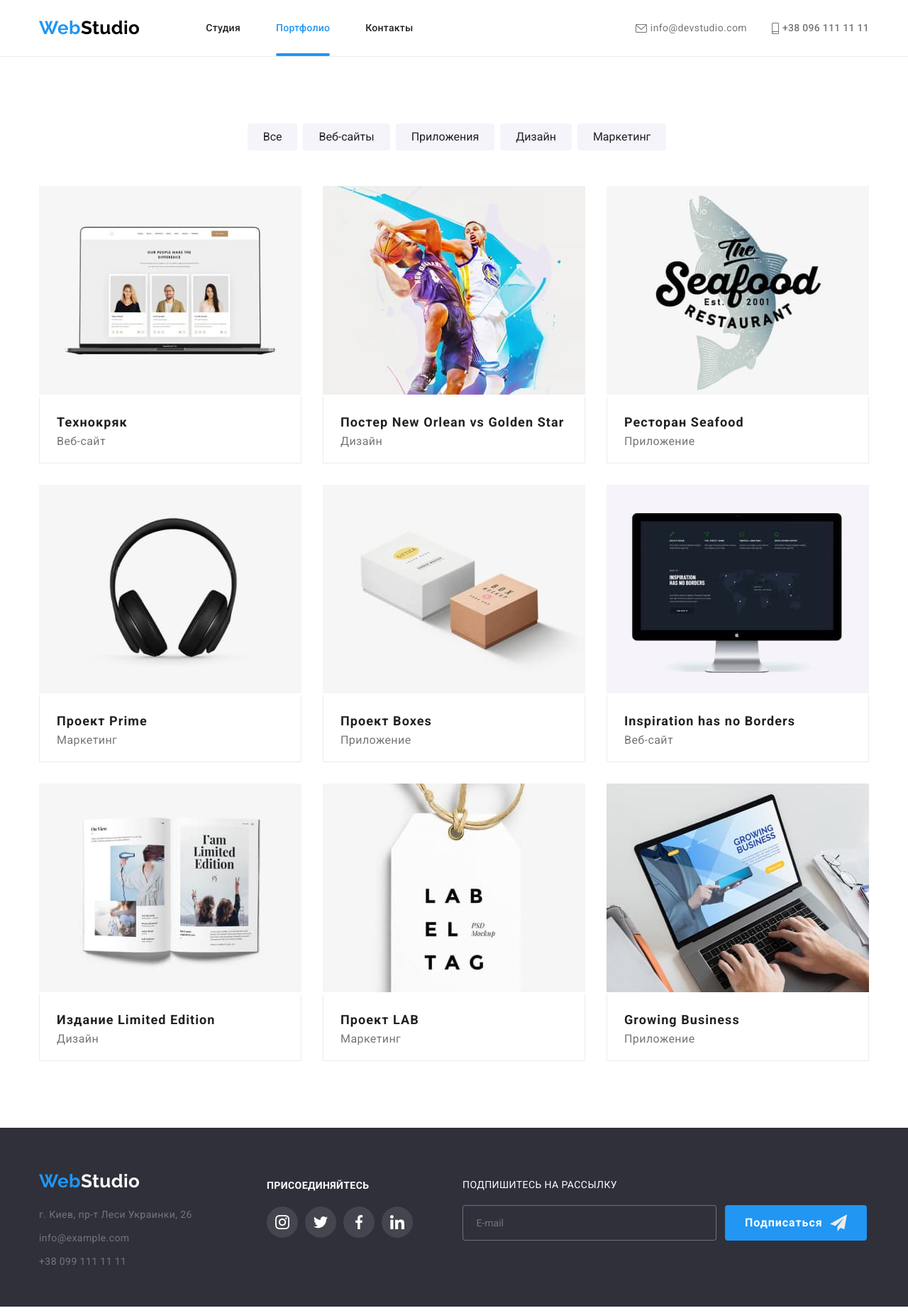
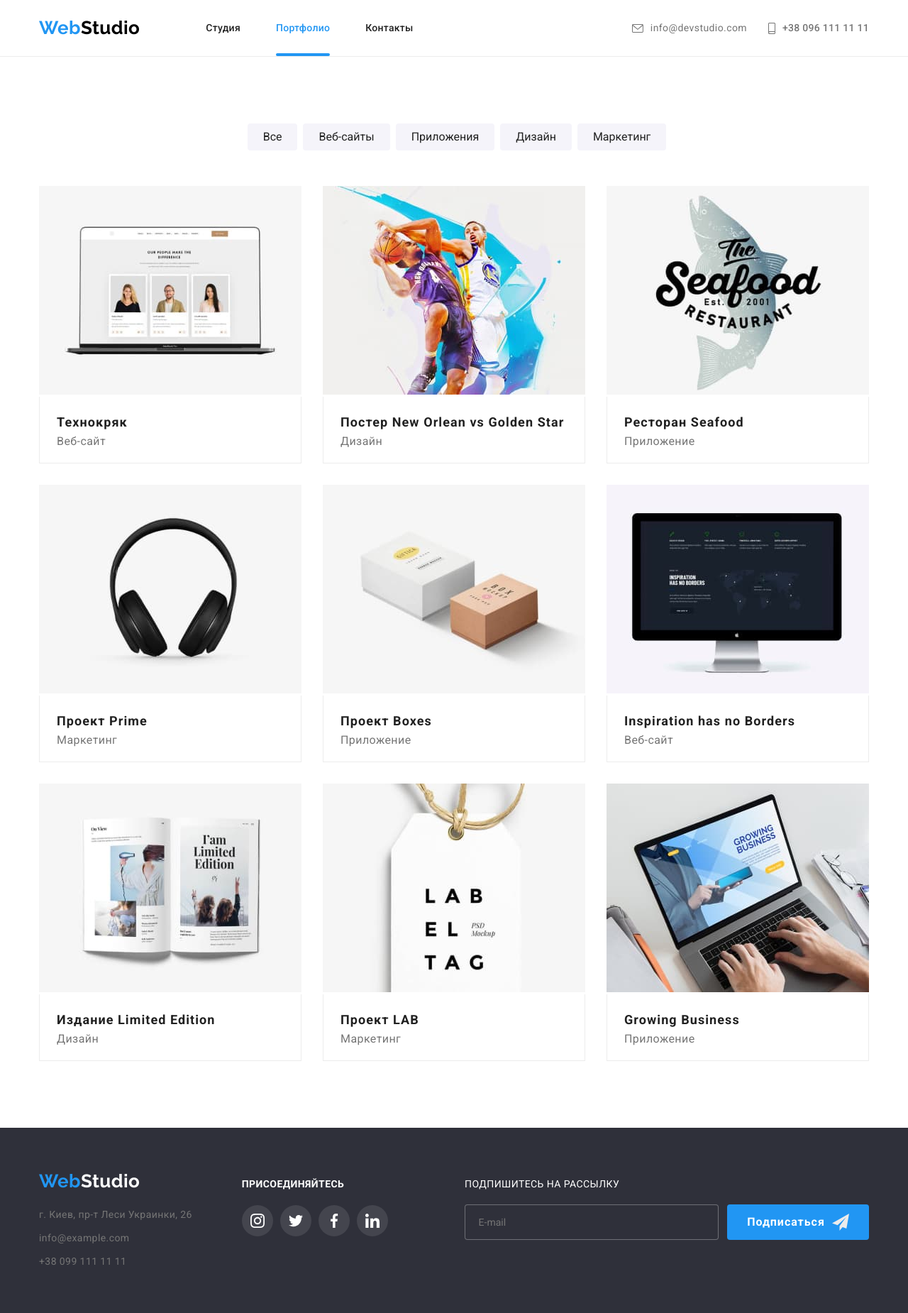
Before and after one commit to Sergiogoit/goit-markup-hw-06, a plain HTML site: page portfolio.html in a window 1280 px wide. Shown: the whole page at 71% size. Drawn offline with nearby package versions, Linux system fonts and the light colour scheme.

Commit message:
Добавляет исправления

```diff
--- a/css/styles.css
+++ b/css/styles.css
@@ -124,14 +124,12 @@ a {
   border-radius: 2px;
   background-color: var(--heder-link-color);
 }
-
 .link-accent:hover::after {
   /* прозрачность */
   opacity: 1;
   /* на сколько растянуться 1 это-100% ширины */
   transform: scaleX(1);
 }
-
 /* Стилизация хедера контакты */
 .tel-link {
   line-height: 1.14;
@@ -153,10 +151,10 @@ a {
   transition: background-color 250ms, cubic-bezier(0.4, 0, 0.2, 1) 250ms;
 }
 .contact-icon-envelope {
-  width: 26px;
+  margin-right: 10px;
 }
 .contact-icon-smartphone {
-  width: 20px;
+  margin-right: 10px;
 }
 
 /* Псевдоэлементы ссылок */
@@ -290,7 +288,6 @@ a {
 .qualitie {
   padding-bottom: 0px;
 }
-
 .li-content {
   width: 270px;
 }
@@ -311,7 +308,6 @@ a {
   margin-bottom: 50px;
   text-align: center;
 }
-
 .section-worck .li-worck + .li-worck {
   margin-left: 30px;
 }
@@ -324,7 +320,6 @@ a {
   background-color: var(--worck-card-color);
   transform: translatey(223px);
 }
-
 .section-worck {
   display: flex;
   justify-content: space-between;
@@ -423,38 +418,21 @@ img {
   transition: background-color 250ms, cubic-bezier(0.4, 0, 0.2, 1) 250ms;
 }
 .footer-contact-box {
-  width: 231px;
-  height: 132px;
-  margin-top: 60px;
-  margin-bottom: 60px;
-  margin-left: 0;
-  margin-right: 90px;
-}
-.footer-contact-icon {
-  width: 206px;
-  height: 80px;
-  margin-top: 72px;
   margin-right: 70px;
 }
 .footer {
-  /* padding-top: 60px;
-  padding-bottom: 60px; */
-  margin-left: 0;
-  margin-right: 0px;
-  max-width: 1600px;
-  height: 252px;
+  padding-top: 60px;
+  padding-bottom: 60px;
   background-color: var(--section1-background-color);
-  display: flex;
-  align-items: baseline;
 }
 .adress {
   width: 231px;
   height: 81px;
   padding-bottom: 60px;
 }
-
 .nav-foot {
   display: flex;
+  align-items: baseline;
 }
 
 /* Вторая страница */
@@ -622,11 +600,6 @@ img {
   width: 206px;
   height: 44px;
   margin-top: 20px;
-  /* margin-right: auto;
-  margin-left: auto;
-  ;
-  margin-bottom: 30px;
-  */
   justify-content: space-between;
 }
 .soc-icon {
@@ -636,9 +609,7 @@ img {
   margin-top: 16px;
   margin-right: auto;
   margin-left: auto;
-
   margin-bottom: 30px;
-
   justify-content: space-between;
 }
 
@@ -646,7 +617,6 @@ img {
   width: 44px;
   height: 44px;
   border-radius: 50%;
-
   display: flex;
 }
 .instagram {
@@ -671,11 +641,7 @@ img {
 .soc-icon-footer {
   display: flex;
   justify-content: center;
-  /* margin-bottom: 84px;
-  margin-left: -394px;
-  margin-top: -145px; */
 }
-
 .soc-linc-footer:nth-child(4n + 1) {
   margin-left: 0px;
 }
@@ -738,17 +704,13 @@ img {
   box-shadow: 0px 2px 1px 0px rgba(0, 0, 0, 0.2),
     0px 1px 1px 0px rgba(0, 0, 0, 0.14), 0px 1px 3px 0px rgba(0, 0, 0, 0.12);
   background-color: var(--body-color);
-  /* border: none; */
-  /* border-style: solid; */
   border-color: var(--circle-coloir);
   border-radius: 50%;
   border-width: 1px;
   padding: 0;
-  /* background-image: url("../img/symbol-defs.svg#icon-close-black"); */
   background-repeat: no-repeat;
   background-position: center;
   /* смещение иконки при ховере */
-  /* transform: translateY(-300px); */
   transform: translateX(241px);
   margin-top: 8px;
 }
@@ -765,12 +727,7 @@ img {
   cursor: pointer;
 }
 .mail-form {
-  width: 570px;
-  height: 86px;
-  margin-top: 72px;
-  /* outline: 1px solid red; */
-  /* display: flex;
-  flex-direction: column; */
+  margin-left: auto;
 }
 .input-mail {
   box-sizing: border-box;
@@ -779,10 +736,10 @@ img {
   background-color: var(--section1-background-color);
   padding-left: 15px;
   border-radius: 4px;
-  /* border-color: var(--border-color); */
   border: 1px solid var(--mail-border-color);
   margin-top: 20px;
   margin-right: 8px;
+  color: var(--body-color);
 }
 .mailing {
   font-family: Roboto;
@@ -848,13 +805,10 @@ img {
   left: 50%;
   min-height: 581px;
   min-width: 528px;
-  /* padding: 15px; */
   border-radius: 4px;
   box-shadow: 0px 4px 4px 0px rgba(0, 0, 0, 0.25);
   background-color: var(--body-color);
-  /* background-color: blue; */
   transform: translate(-50%, -50%) scale(1);
-
   transition: transform 250ms cubic-bezier(0.4, 0, 0.2, 1);
 }
 /*_____________________________________________ это состояние, когда окно показано */
@@ -863,14 +817,6 @@ img {
   height: 581px;
   padding: 0;
 }
-/* .reg-card {
-  width: 448px;
-  height: 342px;
-  margin-left: auto;
-  margin-right: auto;
-  display: flex;
-  flex-direction: column;
-} */
 .form-field {
   width: 528px;
   height: 58px;
@@ -880,20 +826,13 @@ img {
   margin-right: 0;
   margin-bottom: 10px;
   text-align: start;
-  /* border: 1px; */
   font-family: Roboto;
   font-style: Regular;
   font-size: 12px;
   line-height: 1.16;
   letter-spacing: 0.01em;
-  /* outline: 1px solid red; */
   color: var(--txt-color);
 }
-/* .form-field:hover,
-.form-field:focus {
-  fill: #2196f3;
-  transition: background-color 250ms, cubic-bezier(0.4, 0, 0.2, 1) 250ms;
-} */
 .form-box {
   outline: 1px solid var(--contact-border-color);
   width: 448px;
@@ -914,8 +853,6 @@ img {
 
   border: none;
   border-radius: 4px;
-  /* margin-left: 40px; */
-  /* border: 1px solid var(--contact-border-color); */
 }
 
 .form-field label {
@@ -946,13 +883,11 @@ img {
   margin-right: 0;
   margin-bottom: 20px;
   text-align: start;
-  /* outline: 1px solid red; */
   font-family: Roboto;
   font-style: Regular;
   font-size: 12px;
   line-height: 1.16;
   letter-spacing: 0.01em;
-
   color: var(--txt-color);
 }
 .form-coment input {
@@ -969,7 +904,6 @@ img {
   margin-bottom: 30px;
   display: flex;
   align-items: center;
-  /* outline: 1px solid red; */
   font-family: Roboto;
   font-style: Regular;
   font-size: 14px;
@@ -977,12 +911,6 @@ img {
   letter-spacing: 0.03em;
   color: var(--txt-color);
 }
-/* .form-policy:checked {
-  background-image: url(../img/iconcheck.svg);
-
-  outline: 1px solid tomato;
-} */
-
 .check .terms {
   color: var(--heder-link-color);
   text-decoration: underline;
@@ -1017,17 +945,7 @@ img {
   text-decoration: underline;
   margin-left: 4px;
 }
-
-/* .form-input:hover,
-.form-input:focus {
-  fill: var(--heder-link-color);
-  outline: 1px solid var(--heder-link-color);
-  transition: background-color 250ms, cubic-bezier(0.4, 0, 0.2, 1) 250ms;
-} */
 .icon-input {
-  /* position: absolute;
-  margin-left: 51px;
-  margin-top: 27px; */
   position: absolute;
   margin-left: -436px;
   margin-top: 11px;
@@ -1051,7 +969,6 @@ img {
 .label {
   display: flex;
   align-items: center;
-  /* margin-left: 52px; */
 }
 .icon-check {
   display: inline-block;
@@ -1067,32 +984,18 @@ img {
   border: none;
   outline: 1px solid var(--contact-border-color);
   padding-left: 42px;
-  /* position: absolute; */
 }
 .form-input-check {
   border: none;
-  /* outline: 1px solid var(--contact-border-color); */
+  outline: none;
   padding-left: 42px;
-  /* position: absolute; */
 }
 .form-input-check:checked + .icon-check {
-  /* background-color: turquoise; */
   background-image: url(../img/iconcheck.svg);
   width: 16px;
   height: 15px;
   outline: 2px solid white;
 }
-/* .label::after {
-  content: "";
-  display: inline-block;
-  width: 16px;
-  height: 15px;
-  background-color: tomato;
-} */
-/* .form-input:checked {
-  width: 50px;
-  height: 50px;
-} */
 .worck-text {
   height: 294px;
   position: absolute;
```
Also changed, not shown: index.html (+6 -6 lines), portfolio.html (+0 -5 lines).
